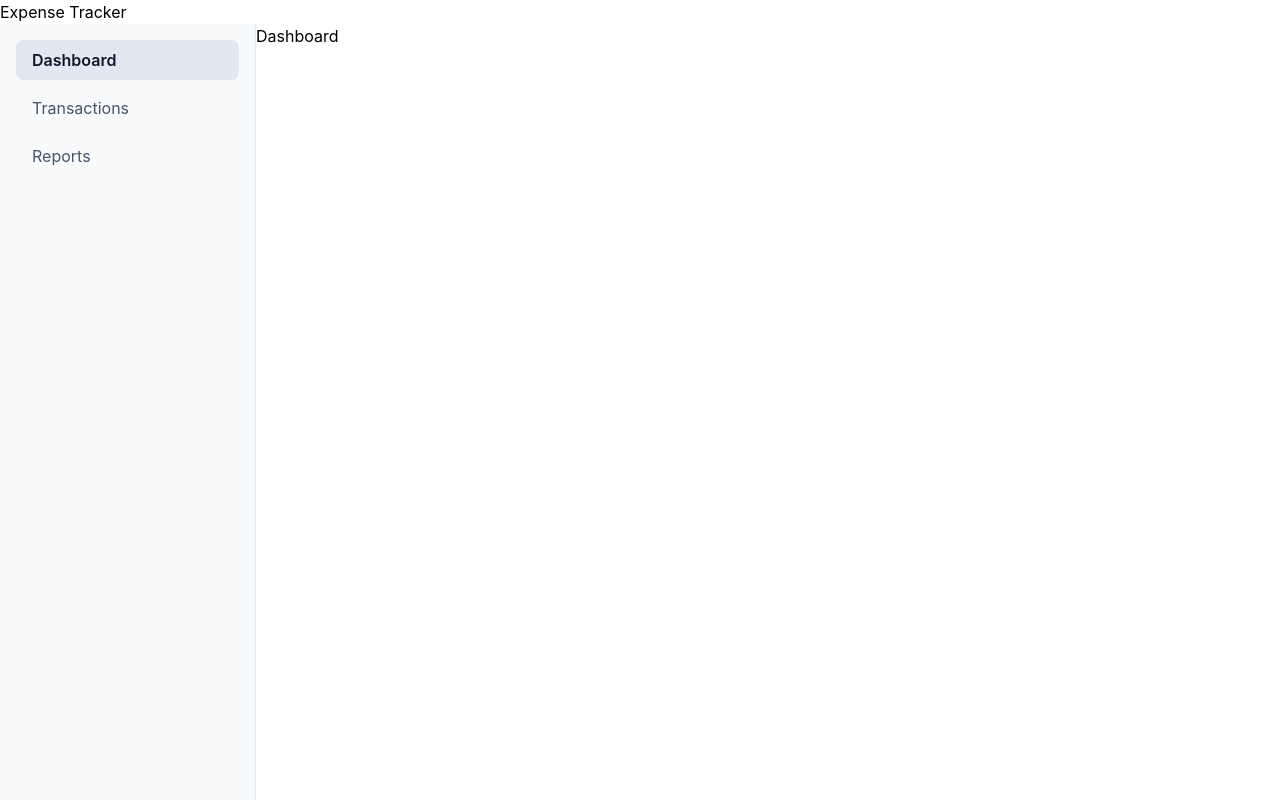
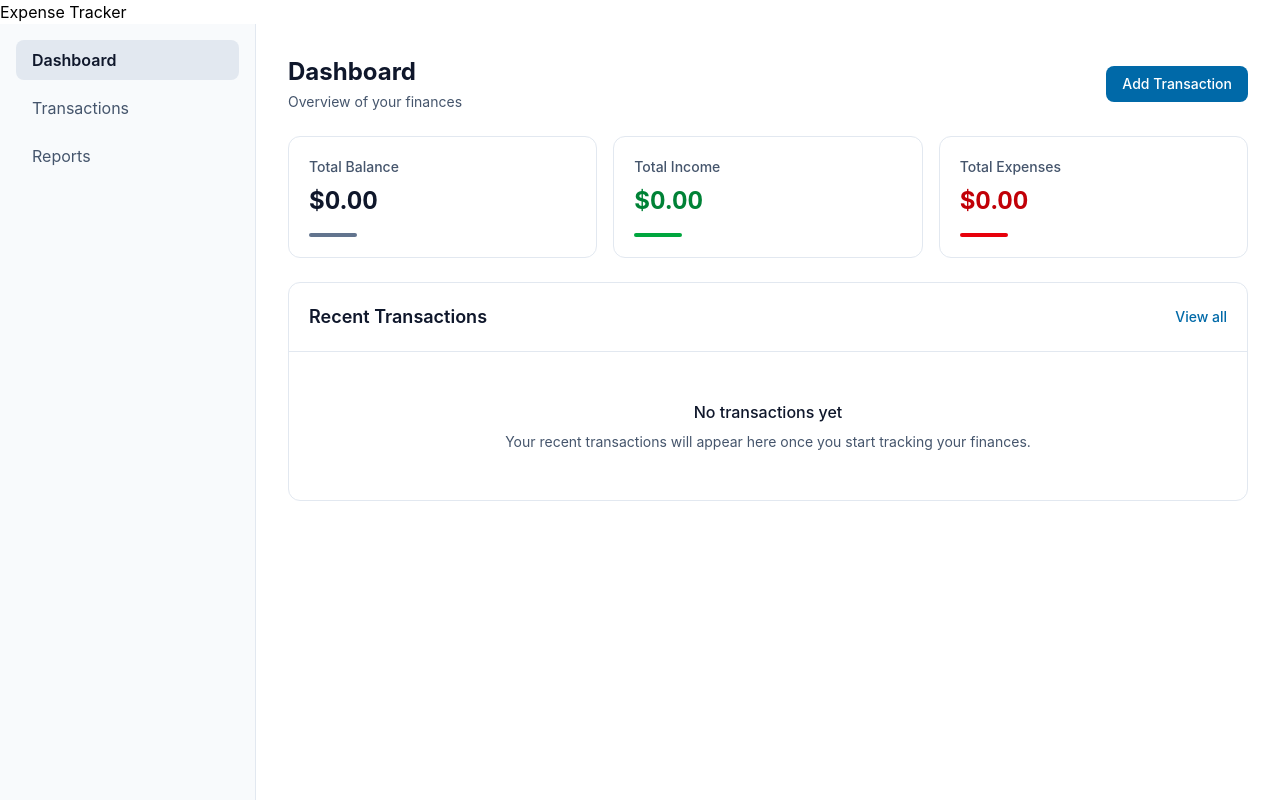
Before and after one commit to ShehramRiaz/expense-tracker, a React (Vite) app: page / in a window 1280 px wide. Built offline with nearby package versions, Linux system fonts and the light colour scheme.

Commit message:
feat: build dashboard UI and shared transaction modal

```diff
--- /dev/null
+++ b/src/components/RecentTransactions.tsx
@@ -0,0 +1,29 @@
+import { Link } from "react-router";
+
+function RecentTransactions() {
+  return (
+    <section className="mt-6 rounded-xl border border-slate-200 bg-white">
+      <header className="flex items-center justify-between gap-4 border-b border-slate-200 p-5">
+        <h2 className="text-lg font-semibold text-slate-900">
+          Recent Transactions
+        </h2>
+        <Link
+          to="/transactions"
+          className="rounded-sm text-sm font-medium text-sky-700 hover:underline focus-visible:outline-2 focus-visible:outline-offset-2 focus-visible:outline-sky-500"
+        >
+          View all
+        </Link>
+      </header>
+
+      <div className="px-5 py-12 text-center">
+        <p className="font-medium text-slate-900">No transactions yet</p>
+        <p className="mt-2 text-sm text-slate-600">
+          Your recent transactions will appear here once you start tracking your
+          finances.
+        </p>
+      </div>
+    </section>
+  );
+}
+
+export default RecentTransactions;
--- /dev/null
+++ b/src/components/SummaryCard.tsx
@@ -0,0 +1,37 @@
+interface SummaryCardProps {
+  title: string;
+  amount: string;
+  variant: "neutral" | "income" | "expense";
+}
+
+const amountColors = {
+  neutral: "text-slate-900",
+  income: "text-green-700",
+  expense: "text-red-700",
+};
+
+const accentColors = {
+  neutral: "bg-slate-500",
+  income: "bg-green-600",
+  expense: "bg-red-600",
+};
+
+function SummaryCard({ title, amount, variant }: SummaryCardProps) {
+  return (
+    <div className="rounded-xl border border-slate-200 bg-white p-5">
+      <p className="text-sm font-medium text-slate-600">{title}</p>
+      <p
+        className={`mt-2 text-2xl font-bold tabular-nums ${amountColors[variant]}`}
+      >
+        {amount}
+      </p>
+
+      <div
+        aria-hidden="true"
+        className={`mt-4 h-1 w-12 rounded-full ${accentColors[variant]}`}
+      ></div>
+    </div>
+  );
+}
+
+export default SummaryCard;
--- /dev/null
+++ b/src/components/TransactionModal.tsx
@@ -0,0 +1,66 @@
+import { useEffect, useRef } from "react";
+import type { MouseEvent } from "react";
+
+interface TransactionModalProps {
+  onClose: () => void;
+  isOpen: boolean;
+}
+
+function TransactionModal({ onClose, isOpen }: TransactionModalProps) {
+  const dialogRef = useRef<HTMLDialogElement>(null);
+
+  useEffect(() => {
+    const dialog = dialogRef.current;
+
+    if (!dialog) return;
+
+    if (isOpen && !dialog.open) {
+      dialog.showModal();
+    } else if (!isOpen && dialog.open) {
+      dialog.close();
+    }
+  }, [isOpen]);
+
+  function handleBackdropClick(event: MouseEvent<HTMLDialogElement>) {
+    const rect = event.currentTarget.getBoundingClientRect();
+
+    const isOutside =
+      event.clientX < rect.left ||
+      event.clientX > rect.right ||
+      event.clientY < rect.top ||
+      event.clientY > rect.bottom;
+
+    if (isOutside) {
+      onClose();
+    }
+  }
+
+  return (
+    <dialog
+      aria-labelledby="transaction-modal-title"
+      className="w-[calc(100%-2rem)] max-w-md rounded-xl bg-white p-6 shadow-xl backdrop:bg-slate-900/50"
+      ref={dialogRef}
+      onClose={onClose}
+      onClick={handleBackdropClick}
+    >
+      <h2
+        id="transaction-modal-title"
+        className="text-xl font-semibold text-slate-900"
+      >
+        Add Transaction
+      </h2>
+      <p className="mt-3 text-sm text-slate-600">
+        The transaction form will be added later.
+      </p>
+      <button
+        type="button"
+        onClick={onClose}
+        className="mt-3 rounded-lg border border-slate-300 px-4 py-2 text-sm font-medium text-slate-700 hover:bg-slate-100 focus-visible:outline-2 focus-visible:outline-offset-2 focus-visible:outline-sky-500"
+      >
+        Close
+      </button>
+    </dialog>
+  );
+}
+
+export default TransactionModal;
--- a/src/layouts/AppLayout.tsx
+++ b/src/layouts/AppLayout.tsx
@@ -1,7 +1,20 @@
+import { useState } from "react";
 import { Outlet } from "react-router";
+
 import Navigation from "../components/Navigation";
+import TransactionModal from "../components/TransactionModal";
 
 function AppLayout() {
+  const [isModalOpen, setIsModalOpen] = useState(false);
+
+  function openTransactionModal() {
+    setIsModalOpen(true);
+  }
+
+  function closeTransactionModal() {
+    setIsModalOpen(false);
+  }
+
   return (
     <div className="flex min-h-screen flex-col">
       <header className="w-full">Expense Tracker</header>
@@ -10,9 +23,11 @@ function AppLayout() {
         <Navigation />
 
         <main className="min-w-0 pb-20 lg:pb-0">
-          <Outlet />
+          <Outlet context={{ openTransactionModal }} />
         </main>
       </div>
+
+      <TransactionModal isOpen={isModalOpen} onClose={closeTransactionModal} />
     </div>
   );
 }
--- a/src/pages/DashboardPage.tsx
+++ b/src/pages/DashboardPage.tsx
@@ -1,5 +1,44 @@
+import { useOutletContext } from "react-router";
+
+import type { AppOutletContext } from "../types/app";
+
+import RecentTransactions from "../components/RecentTransactions";
+import SummaryCard from "../components/SummaryCard";
+
 function DashboardPage() {
-  return <h1>Dashboard</h1>;
+  const { openTransactionModal } = useOutletContext<AppOutletContext>();
+
+  return (
+    <div className="mx-auto w-full max-w-7xl px-4 py-6 lg:px-8 lg:py-8">
+      <header className="flex flex-col gap-4 sm:flex-row sm:items-center sm:justify-between">
+        <div>
+          <h1 className="text-2xl font-bold text-slate-900">Dashboard</h1>
+          <p className="mt-1 text-sm text-slate-600">
+            Overview of your finances
+          </p>
+        </div>
+
+        <button
+          type="button"
+          className="w-full cursor-pointer rounded-lg bg-sky-700 px-4 py-2 text-center text-sm font-medium text-white hover:bg-sky-800 focus-visible:outline-2 focus-visible:outline-offset-2 focus-visible:outline-sky-500 sm:w-auto"
+          onClick={openTransactionModal}
+        >
+          Add Transaction
+        </button>
+      </header>
+
+      <section
+        aria-label="Financial summary"
+        className="mt-6 grid grid-cols-1 gap-4 sm:grid-cols-2 lg:grid-cols-3"
+      >
+        <SummaryCard title="Total Balance" amount="$0.00" variant="neutral" />
+        <SummaryCard title="Total Income" amount="$0.00" variant="income" />
+        <SummaryCard title="Total Expenses" amount="$0.00" variant="expense" />
+      </section>
+
+      <RecentTransactions />
+    </div>
+  );
 }
 
 export default DashboardPage;
--- /dev/null
+++ b/src/types/app.ts
@@ -0,0 +1,3 @@
+export interface AppOutletContext {
+  openTransactionModal: () => void;
+}
```
